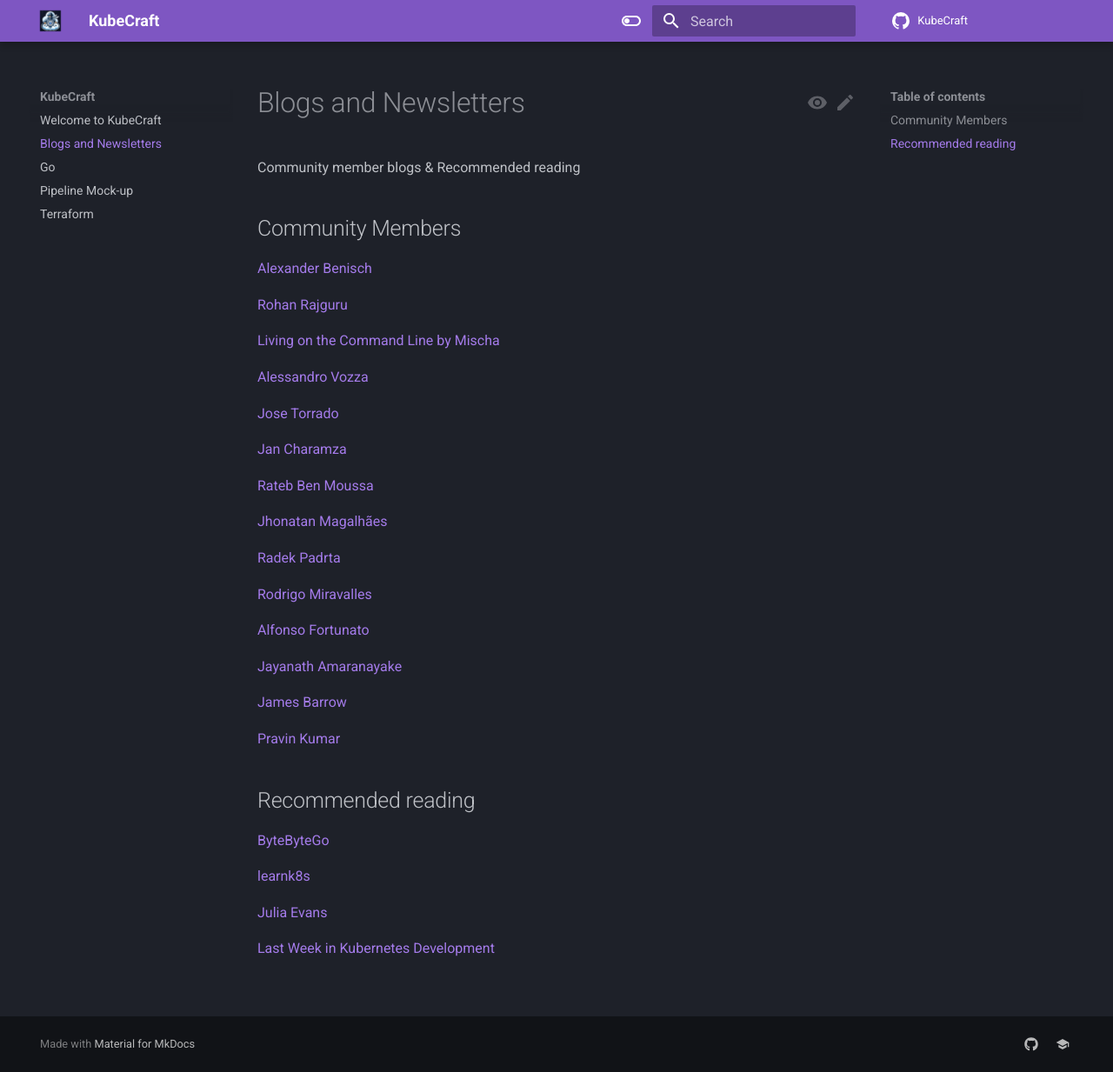
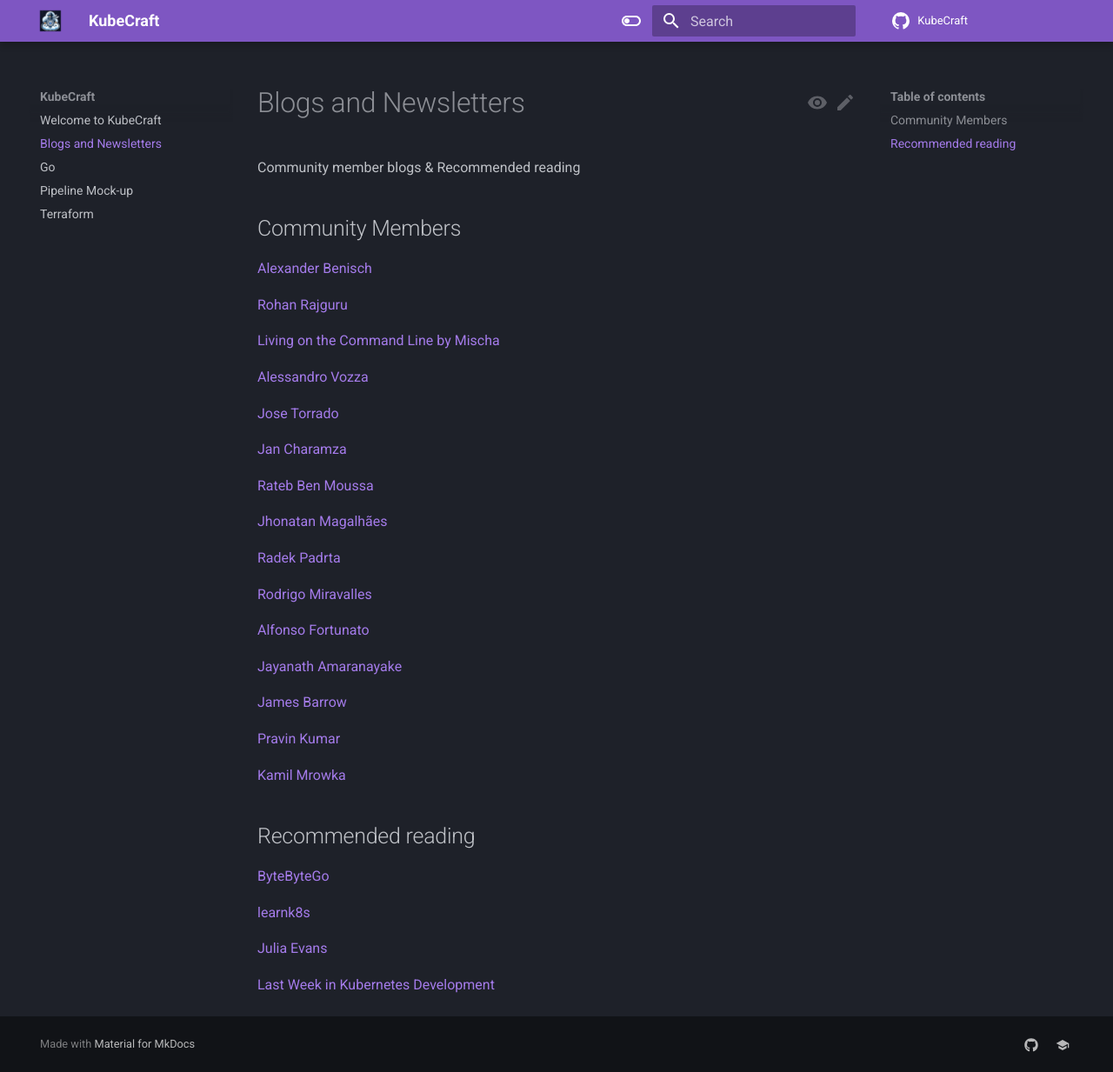
Before and after one commit to mischavandenburg/kubecraft, an MkDocs documentation site: the page built from docs/blogs.md, in a window 1280 px wide and 1233 px high. Shown: the whole window at 87% size. Built offline with MkDocs 1.6.1 and Material for MkDocs 9.7.7, drawn with Linux system fonts in a browser that asks for light colours; comment, search, counter and statistics services are not loaded.

Commit message:
feat:add blog

```diff
--- a/docs/blogs.md
+++ b/docs/blogs.md
@@ -32,6 +32,8 @@
 
 [Pravin Kumar](https://pk0dev.github.io/blog)
 
+[Kamil Mrowka](https://kamilmrowka.com)
+
 ## Recommended reading
 
 [ByteByteGo](https://blog.bytebytego.com/)
```
